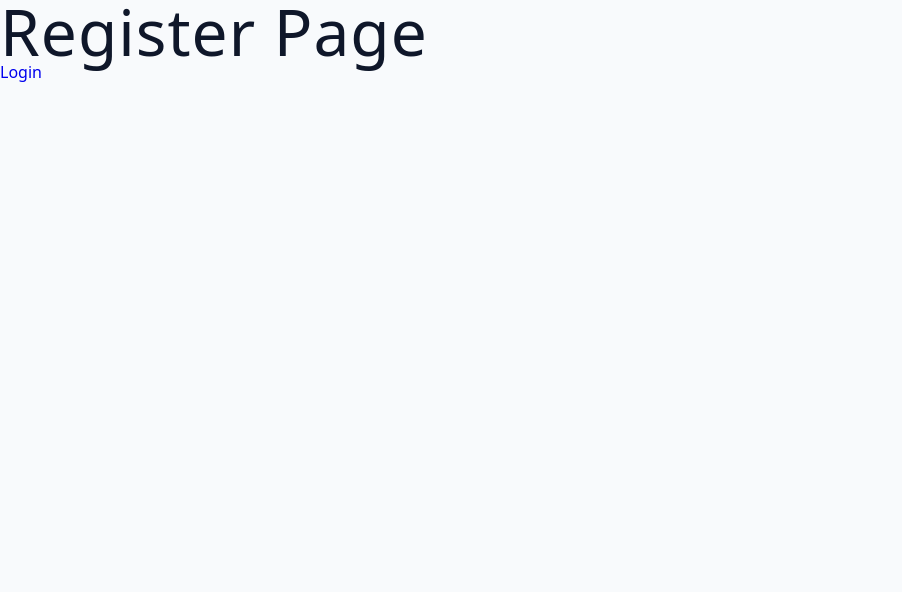
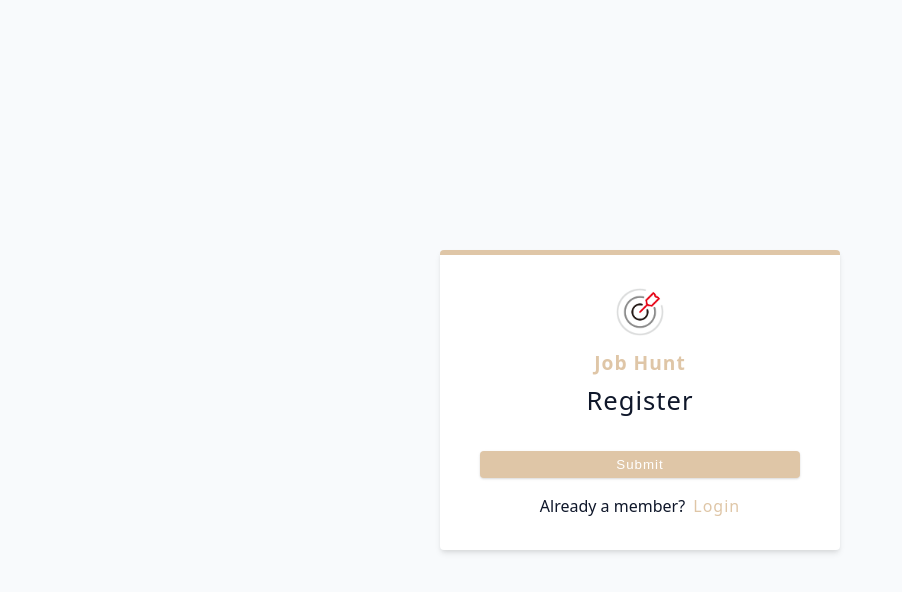
Before and after one commit to oprokopieva382/JobHunt, a React (Vite) app: page /register in a window 1280 px wide. Shown: the top 592 px of the page, without its empty margins (0-902 px from the left). Built offline with nearby package versions, Linux system fonts and the light colour scheme.

Commit message:
start code for form in Register

```diff
--- a/src/assets/wrappers/RegisterAndLoginPage.js
+++ b/src/assets/wrappers/RegisterAndLoginPage.js
@@ -5,9 +5,19 @@ const Wrapper = styled.section`
   display: grid;
   align-items: center;
   .logo {
-    display: block;
+    display: flex;
     margin: 0 auto;
-    margin-bottom: 1.38rem;
+    margin-bottom: 1rem;
+    border: 1px solid white;
+    border-radius: 50%;
+    width: 50px;
+    height: auto;
+  }
+  .logospan {
+    font-weight: bold;
+    margin-bottom: 1rem;
+    color: var(--primary-500);
+    text-align: center;
   }
   .form {
     max-width: 400px;
--- a/src/pages/Register.jsx
+++ b/src/pages/Register.jsx
@@ -1,10 +1,23 @@
 import { Link } from "react-router-dom";
+import Wrapper from "../assets/wrappers/RegisterAndLoginPage";
+import { Logo } from "../components";
 
 export const Register = () => {
   return (
-    <>
-      <h1>Register page</h1>
-      <Link to="/login">Login</Link>
-    </>
+    <Wrapper>
+      <form className="form">
+        <Logo />
+        <h4>Register</h4>
+        <button type="submit" className="btn btn-block">
+          submit
+        </button>
+        <p>
+          Already a member?{" "}
+          <Link to="/login" className="member-btn">
+            Login
+          </Link>
+        </p>
+      </form>
+    </Wrapper>
   );
 };
```
